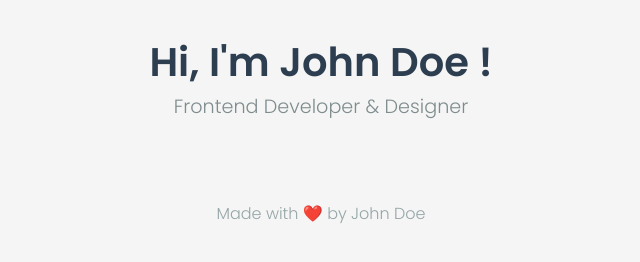
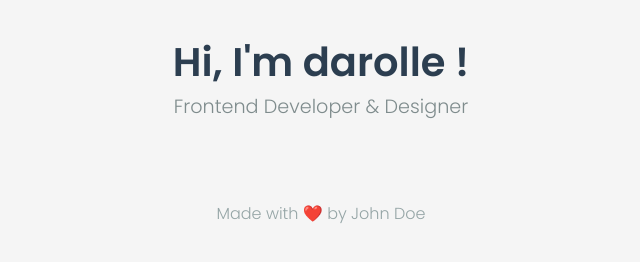
Before and after one commit to fredericBui/git_fork_example, a plain HTML site: page index.html in a window 1280 px wide. Shown: the whole page, without its empty margins (319-959 px from the left). Drawn offline with Linux system fonts and the light colour scheme.

Commit message:
feat : modifier h1

```diff
--- a/index.html
+++ b/index.html
@@ -9,7 +9,7 @@
 </head>
 <body>
   <header>
-    <h1>Hi, I'm John Doe !</h1>
+    <h1>Hi, I'm darolle !</h1>
     <p>Frontend Developer & Designer</p>
   </header>
 
```
